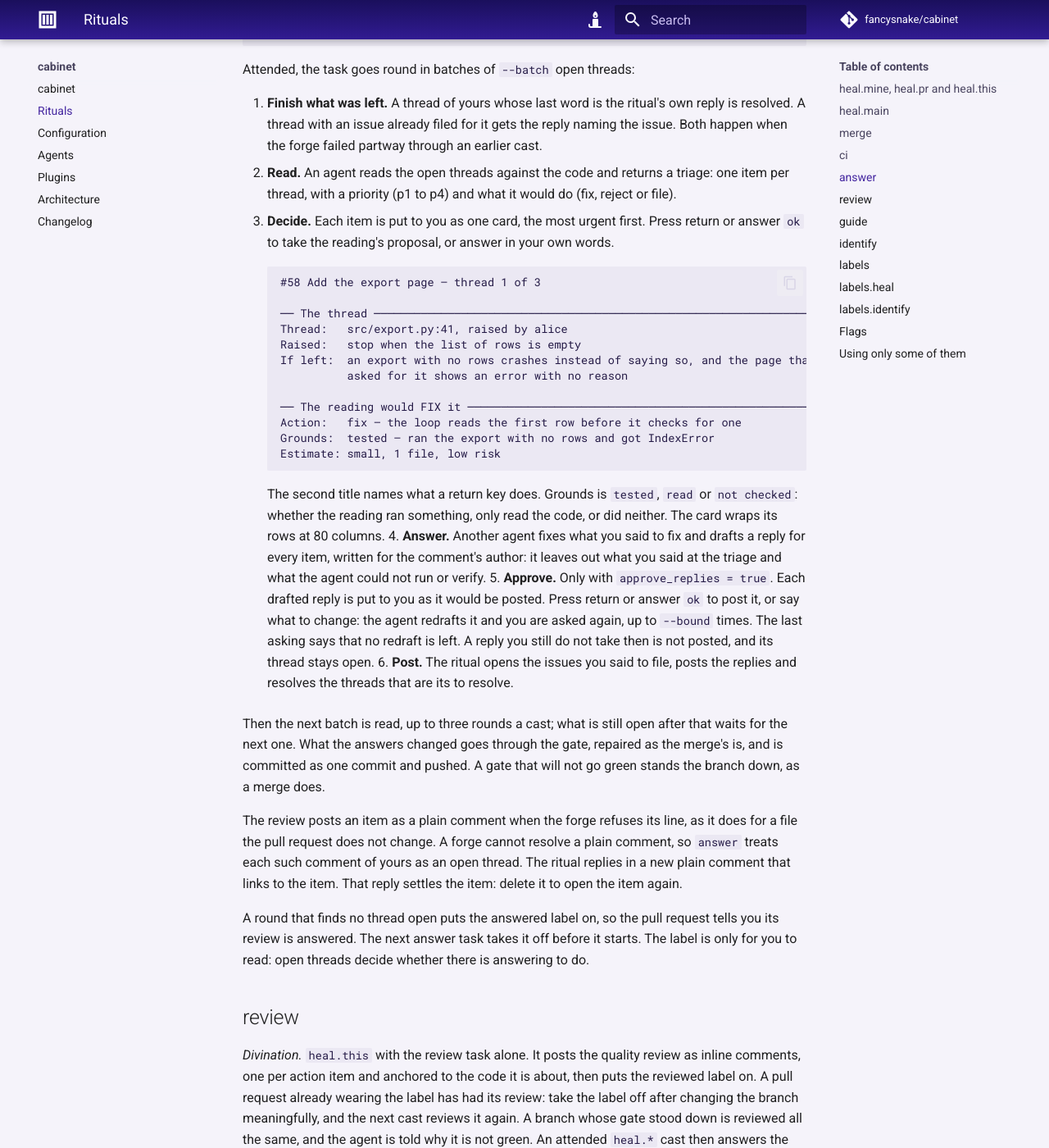
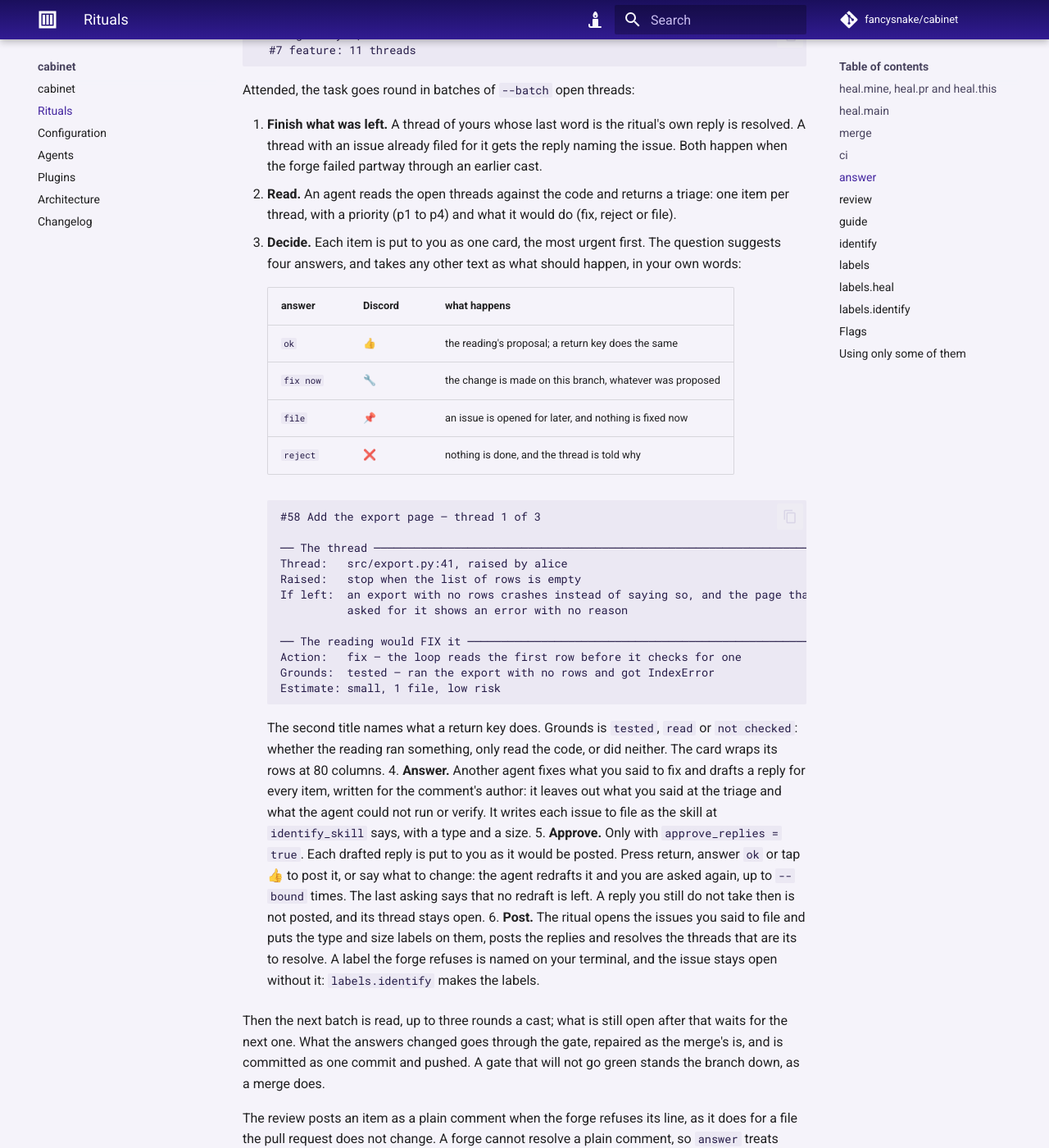
Before and after one commit to fancysnake/cabinet, an MkDocs documentation site: the page built from docs/rituals.md, in a window 1280 px wide and 1400 px high, scrolled down 4645 px. Shown: the whole window at 82% size. Built offline with MkDocs 1.6.1 and Material for MkDocs 9.7.7, drawn with Linux system fonts in a browser that asks for light colours; comment, search, counter and statistics services are not loaded; some of the changed text lies outside the part shown.

Commit message:
feat: answer a triage card or a draft with a reaction
Both questions `answer` asks took free text only, so on Discord every
answer was typed, the commonest one included.

Each question now suggests its answers and names an emoji for each:
`ok` 👍, `fix now` 🔧, `file` 📌 and `reject` ❌ under a triage card, `ok`
👍 under a drafted reply. A tap gives the answer, a terminal lists the
same answers, and any other text is still an answer in the operator's
own words. This needs `decide(options=..., free=True, reactions=...)`,
which vekna 3.1.0 does not have: mypy is red until cabinet locks a vekna
that does.

An issue filed from a review thread was opened with a body in no
agreed form and no labels. The answer agent is now sent to the skill at
`identify_skill` for the body, the type and the size, and the ritual
puts the two labels on the issue it opens. A label the forge refuses is
said and the reply still goes up, because the reply is what stops a
second issue being filed for the thread. The heal rituals check
`identify_skill` at cast, since they now read it.

Co-Authored-By: Claude Fable 5.2 <noreply@anthropic.com>

````diff
--- a/docs/configuration.md
+++ b/docs/configuration.md
@@ -80,7 +79,7 @@ escalated = "opus"                    # where a big or retried fix goes
 | `sign_commits`  | `false` commits with `commit.gpgsign=false`, for casts nobody can unlock a key for |
 | `review_skill`  | the skill file the review task reviews with; see [the review skill](#the-review-skill) |
 | `review_title`  | the heading its review comments open with                                   |
-| `identify_skill`  | the skill file `identify` has its agent read; see [the issues skill](#the-issues-skill) |
+| `identify_skill`  | the skill file the agents of `identify` and `answer` read; see [the issues skill](#the-issues-skill) |
 | `smoke_skill`   | the skill file the guide task writes its smoke test with; see [the smoke-test skill](#the-smoke-test-skill) |
 | `bots`          | more logins whose review threads `answer` resolves after it replies; see [answer](rituals.md#answer). `answer` already resolves your threads and, on GitHub, the threads an app such as CodeRabbit opened. GitLab does not say which accounts are bots, so name each one here |
 | `approve_replies` | `true` puts each drafted reply to you before `answer` posts it: press return or answer `ok` to post, or say what to change and the agent redrafts it, up to `--bound` times |
@@ -153,8 +152,9 @@ heading its comments should open with.
 
 ## The issues skill
 
-`identify` has its agent read the `issues` skill, which lives in this
-repository's [plugins](plugins.md). Put a copy where `identify_skill` points
+`identify` has its agent read the `issues` skill, and so does `answer` before
+it writes an issue to file. The skill lives in this repository's
+[plugins](plugins.md). Put a copy where `identify_skill` points
 before the first cast:
 
 ```bash
--- a/docs/plugins.md
+++ b/docs/plugins.md
@@ -22,7 +22,8 @@ it gets, when it becomes an epic, and how issues are linked. Knowledge only:
 it triggers on "make an issue for this", "put that in the backlog", any ask to
 file, open, raise or write an issue or ticket, and any ask to refine, type,
 size, split or link the backlog. The [`identify`](rituals.md#identify) ritual has
-its agent read it too, from `identify_skill`.
+its agent read it too, from `identify_skill`, and the answer task does the
+same for an issue it files from a review thread.
 
 1. **Types**: `feature` for something a user can see, `edit` for a refactor
    with no feature change, `chore` for docs, CI, tooling and tests, `bug`
--- a/docs/rituals.md
+++ b/docs/rituals.md
@@ -68,7 +68,9 @@ vekna prints each one's rows and prompts as they come, and the command exits
 `1` where one of them failed. A queued cast with no terminal following it
 asks in the `vekna` window, and on Discord where vekna 3.1.0 or later has a
 `[discord]` table. Discord sends no empty reply, so answer `ok` there where a
-terminal takes the return key. With no daemon running, `heal.mine` prints its
+terminal takes the return key. From vekna 3.2.0, each answer a question
+suggests has a reaction under it on Discord, and a tap on one gives that
+answer. With no daemon running, `heal.mine` prints its
 survey and fails: start one with `vekna`. If the daemon goes away after some
 casts were queued, the report names those and `heal.mine` fails.
 [Configuration](configuration.md#worktrees)
@@ -215,8 +217,15 @@ Attended, the task goes round in batches of `--batch` open threads:
    triage: one item per thread, with a priority (p1 to p4) and what it would
    do (fix, reject or file).
 3. **Decide.** Each item is put to you as one card, the most urgent first.
-   Press return or answer `ok` to take the reading's proposal, or answer in
-   your own words.
+   The question suggests four answers, and takes any other text as what
+   should happen, in your own words:
+
+    | answer    | Discord | what happens                                         |
+    | --------- | ------- | ---------------------------------------------------- |
+    | `ok`      | 👍      | the reading's proposal; a return key does the same   |
+    | `fix now` | 🔧      | the change is made on this branch, whatever was proposed |
+    | `file`    | 📌      | an issue is opened for later, and nothing is fixed now |
+    | `reject`  | ❌      | nothing is done, and the thread is told why          |
 
     ```text
     #58 Add the export page — thread 1 of 3
@@ -238,14 +247,18 @@ Attended, the task goes round in batches of `--batch` open threads:
     code, or did neither. The card wraps its rows at 80 columns.
 4. **Answer.** Another agent fixes what you said to fix and drafts a reply for
    every item, written for the comment's author: it leaves out what you said
-   at the triage and what the agent could not run or verify.
+   at the triage and what the agent could not run or verify. It writes each
+   issue to file as the skill at `identify_skill` says, with a type and a
+   size.
 5. **Approve.** Only with `approve_replies = true`. Each drafted reply is put
-   to you as it would be posted. Press return or answer `ok` to post it, or
-   say what to change: the agent redrafts it and you are asked again, up to
+   to you as it would be posted. Press return, answer `ok` or tap 👍 to post
+   it, or say what to change: the agent redrafts it and you are asked again, up to
    `--bound` times. The last asking says that no redraft is left. A reply you still do
    not take then is not posted, and its thread stays open.
-6. **Post.** The ritual opens the issues you said to file, posts the replies
-   and resolves the threads that are its to resolve.
+6. **Post.** The ritual opens the issues you said to file and puts the type
+   and size labels on them, posts the replies and resolves the threads that
+   are its to resolve. A label the forge refuses is named on your terminal,
+   and the issue stays open without it: `labels.identify` makes the labels.
 
 Then the next batch is read, up to three rounds a cast; what is still open
 after that waits for the next one. What the answers changed goes through the
````
Also changed, not shown: other parts of docs/configuration.md (+1 -2 lines), CHANGELOG.md (+17 -0 lines), plugins/issues/skills/issues/SKILL.md (+19 -2 lines), 9 other files.
